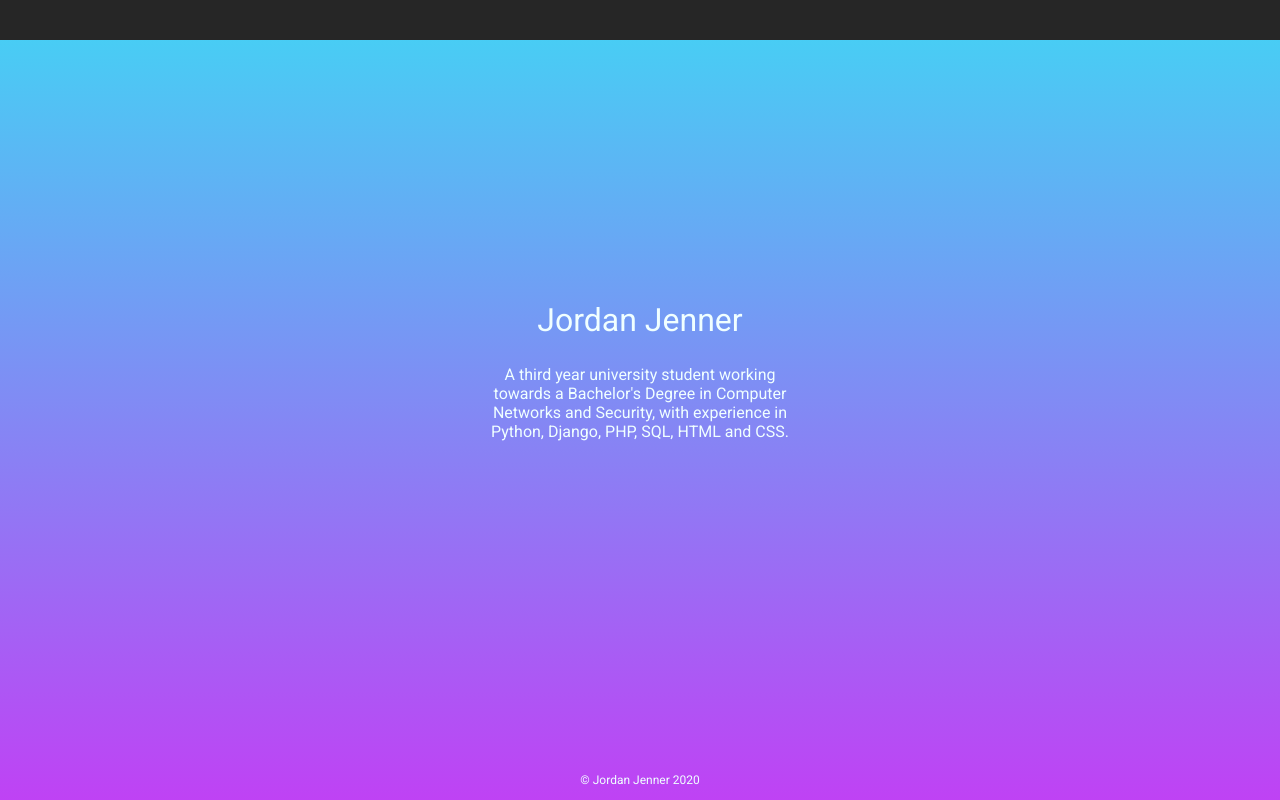
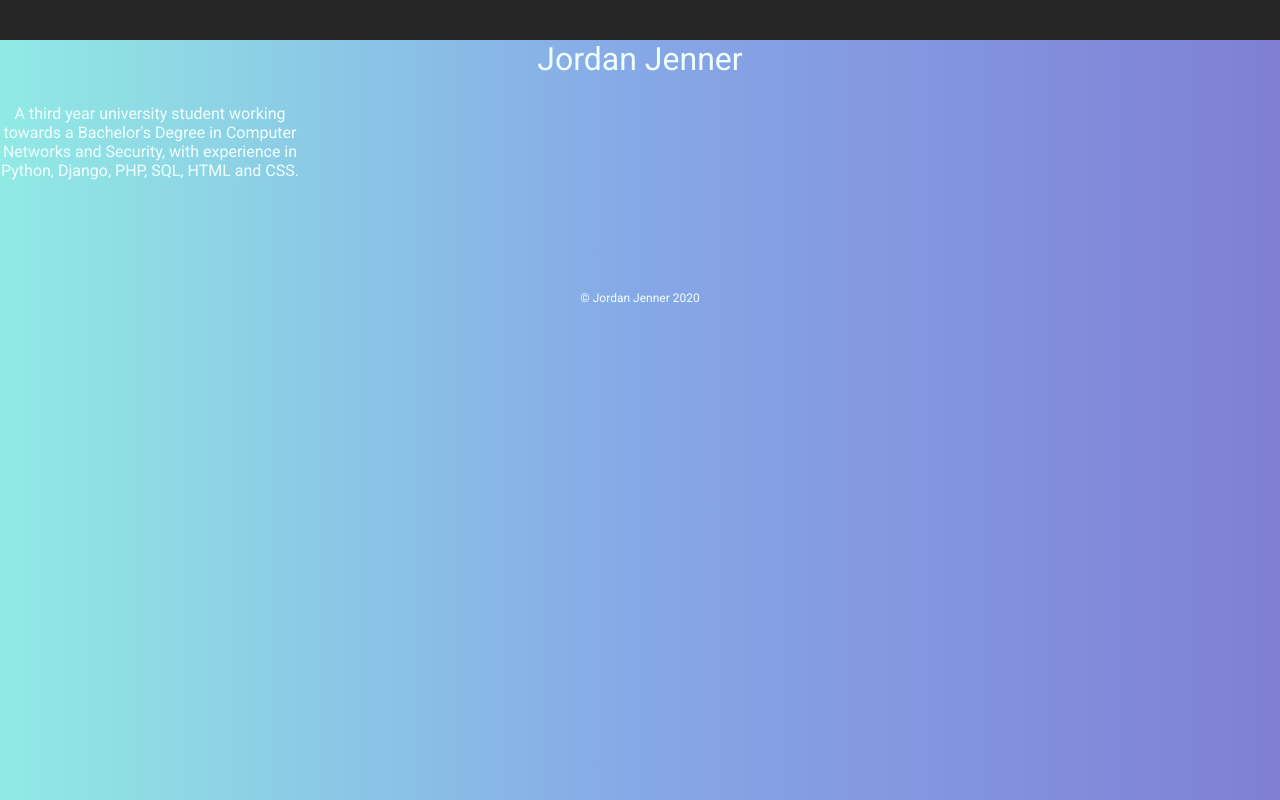
Before and after one commit to jordanjenner/django-portfolio, a Django app: template templates/index.html in a window 1280 px wide. Run offline with Django 3.2, Linux system fonts and the light colour scheme; the template is opened without the code that fills it, so the values that code supplies are empty.

Commit message:
Updated styling for a single page site.

```diff
--- a/static/css/style.css
+++ b/static/css/style.css
@@ -1,9 +1,15 @@
+html {
+  scroll-behavior: smooth;
+}
+
 body {
   color: azure;
   font-family: 'Roboto', sans-serif;
   margin: 0;
   background-repeat: no-repeat;
-  background-image: linear-gradient(#42d4f4, #bf42f4) ;
+  background: #7F7FD5;  /* fallback for old browsers */
+  background: -webkit-linear-gradient(to right, #91EAE4, #86A8E7, #7F7FD5);
+  background: linear-gradient(to right, #91EAE4, #86A8E7, #7F7FD5);
   background-attachment: fixed;
   background-size: cover;
 }
@@ -111,8 +117,12 @@
 }
 
 .page-container {
+  margin-top: 40px;
   position: relative;
-  min-height: 100vh;
+  height: calc(100vh - 40px);
+  overflow-y: scroll;
+  scroll-behavior: smooth;
+  scroll-snap-type: y mandatory;
 }
 
 .content-wrap {
@@ -120,7 +130,6 @@
 }
 
 .footer {
-  position: absolute;
   bottom: 0;
   width: 100%;
   height: 40px;            /* Footer height */
@@ -148,7 +157,9 @@
   justify-content: center;
   margin: 0px;
   height: 40px;
-  width: 100%
+  width: 100%;
+  top: 0;
+  position: fixed;
 }
 
 .nav-items {
@@ -161,17 +172,19 @@
   display: inline;
   margin: 5px;
 }
-
-.profile-flex {
-  height: calc(100vh - 80px);
+.section-flex {
+  height: calc(100vh - 40px);
   display: flex;
   align-items: center;
-  justify-content: center;
+  justify-content: space-between;
+  scroll-snap-align: start;
+  flex-direction: column;
+  margin: 0 20px;
 }
 
 .profile-content {
   flex-direction: column;
-  padding: 20;
+  padding: 0px;
   display: flex;
   justify-content: center;
 }
```
Also changed, not shown: other parts of static/css/style.css (+44 -1 lines).
